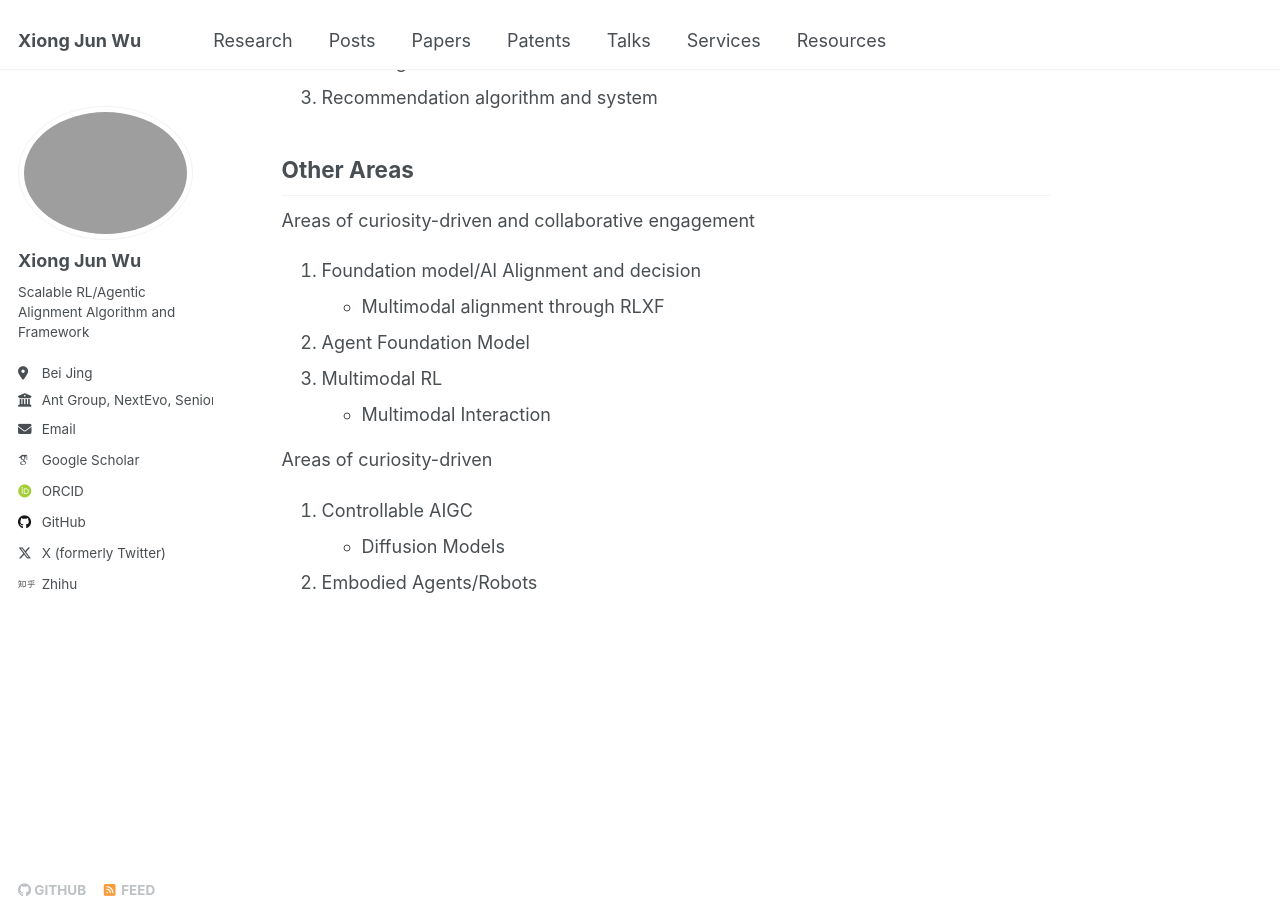
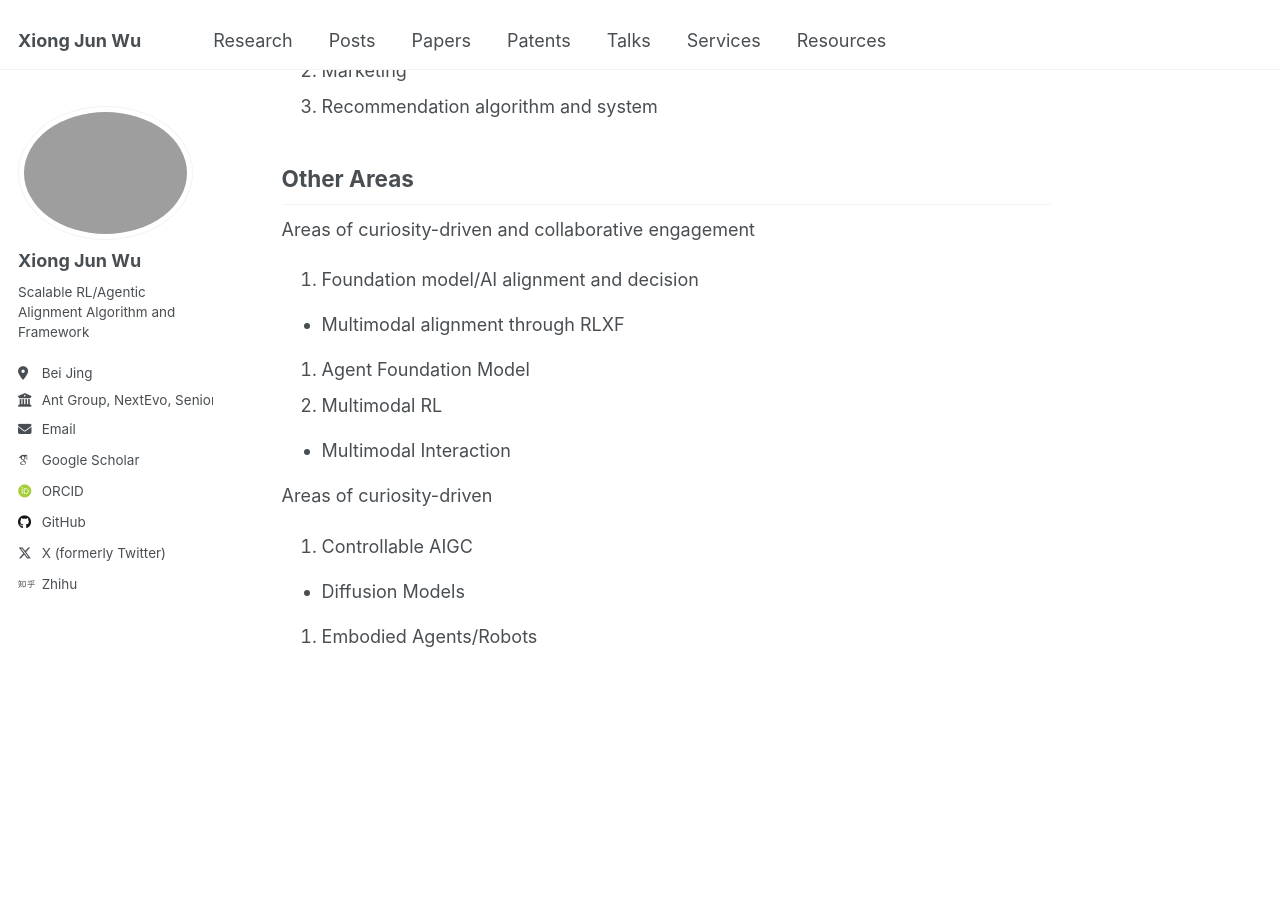
Before and after one commit to junwuxgi/junwuxgi.github.io, a Jekyll site: the page built from research.md, in a window 1280 px wide and 900 px high, scrolled down 956 px. Built offline with Jekyll 4.4.1, drawn with Linux system fonts in a browser that asks for light colours; some web fonts are replaced; our own code applies the rules of GitHub Pages for plain Markdown files.

Commit message:
update config

```diff
--- a/research.md
+++ b/research.md
@@ -5,8 +5,10 @@
 1. R1 /O1 related scalable RL reasoning algorithm and framework
 
 ## LLM Post-Training, such as RLHF, SFT
+
 1. RLHF, RLAIF, RLXF
 2. Reward Modeling
+
 - Reward Hacking, such as length hacking
 - Reward Over-optimization
 
@@ -31,14 +33,19 @@
 
 Areas of curiosity-driven and collaborative engagement
 
-1. Foundation model/AI Alignment and decision
+1. Foundation model/AI alignment and decision
+
 - Multimodal alignment through RLXF
+
 2. Agent Foundation Model
 3. Multimodal RL
+
 - Multimodal Interaction
 
 Areas of curiosity-driven
 
 1. Controllable AIGC
+
 - Diffusion Models
+
 2. Embodied Agents/Robots
```
